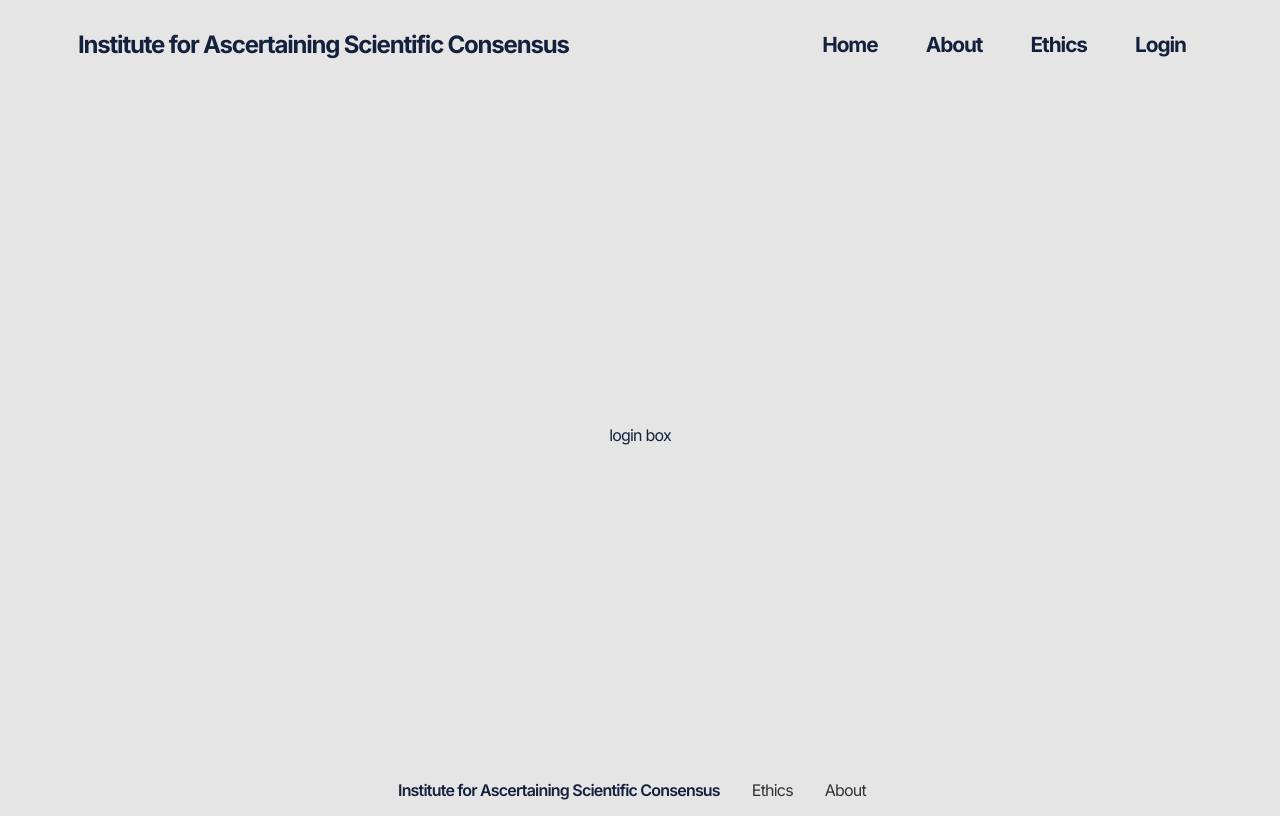
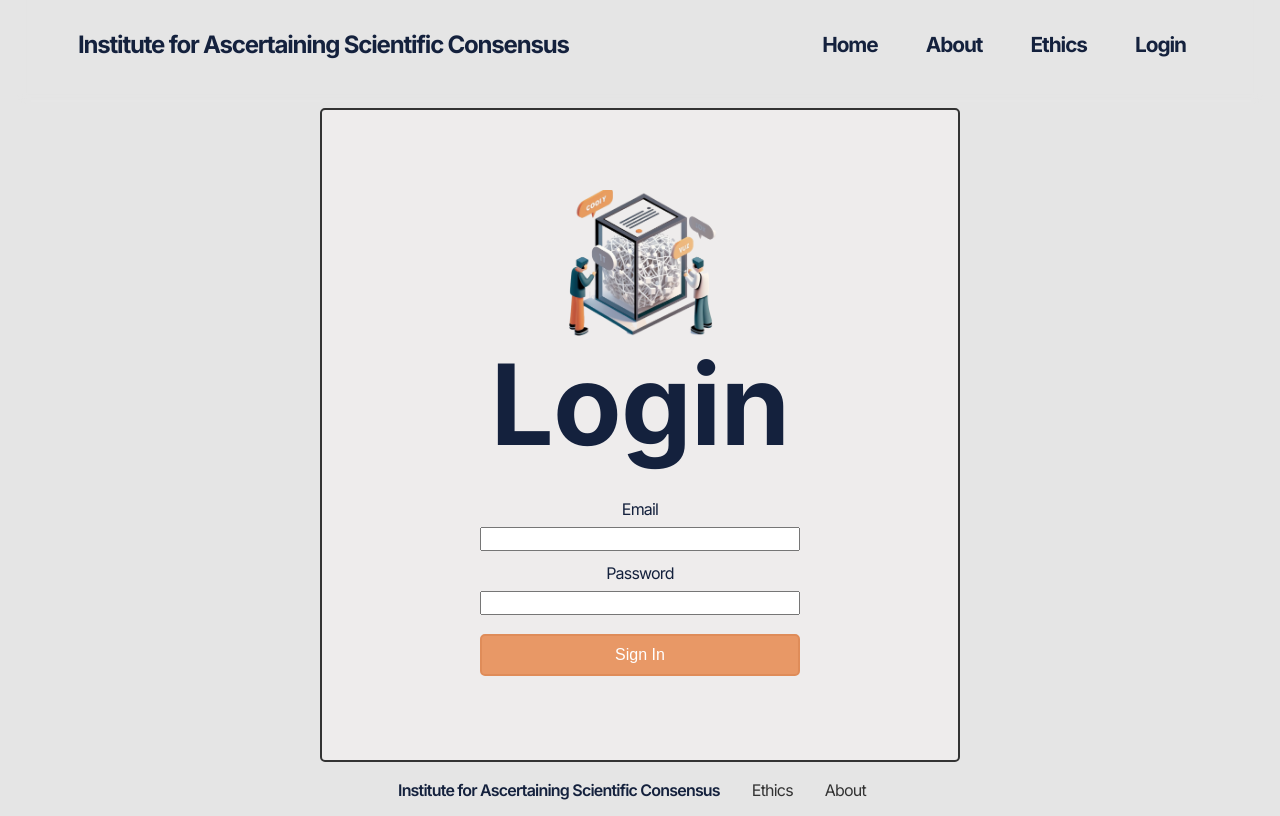
Before and after one commit to DurhamARC/IASCPolls, a React (Create React App) app in the folder react-app/: page /login in a window 1280 px wide. Built offline with nearby package versions, Linux system fonts and the light colour scheme; the HTML template or start-up script is replaced by a standard one.

Commit message:
login page

```diff
--- a/react-app/src/App.css
+++ b/react-app/src/App.css
@@ -55,6 +55,7 @@ p, ol, ul {
 .container{  display: flex;
   flex-direction: column;
   align-items: center;
+  justify-content: space-between;
   height: 100vh;
   width: 100vw;
 }
@@ -74,7 +75,6 @@ p, ol, ul {
   font-size: 1.5rem;
   background-color:#e89866;
   color: #FFFFFF;
-  margin-bottom: 4rem;
 }
 
 .button:hover {
@@ -270,9 +270,12 @@ p, ol, ul {
 
 
 .home--eyecatching{
-  height: 120vh;
+  flex-direction: row;
   background-color: #DFAB77;
   margin-bottom: 2rem;
+  justify-content: flex-start;
+  height: fit-content;
+  padding:2rem;
 }
 
 .home--eyecatching div {
@@ -284,7 +287,7 @@ p, ol, ul {
 
 
 .home--eyecatching h2{
-  font-size: 1.5rem;
+  font-size: 1.2rem;
   font-weight: 500;
   color: #f5f2ee;
   padding-right: 4rem;
@@ -300,8 +303,8 @@ p, ol, ul {
 
 
 .home-pic-2{
-  width: 100%;
-  height: 100%;
+  width: 50%;
+  height: 30rem;
   background-position: center;
   background-image: url('./front-page-comp.png');
   background-repeat: no-repeat;
@@ -313,7 +316,7 @@ p, ol, ul {
 .home--about{
   background-color: #D9D1D3;
   padding: 4rem;
-  height: 80vh;
+  height: auto;
   flex-direction: column;
 }
 
@@ -322,8 +325,9 @@ p, ol, ul {
 }
 
 .home--about h3{
-  font-size: 1.5rem;
+  font-size: 1.2rem;
   font-weight: 500;
+  width: 50%;
 }
 
 .home--about h2{
@@ -335,12 +339,13 @@ p, ol, ul {
   border: 2px solid #df8c59;
   background-color:#e89866;
   color: #FFFFFF;
+  font-size: 1.2rem;
 }
 
 
 .home-pic-3{
   width: 50%;
-  height: 50%;
+  height: 15rem;
   background-position: center;
   background-image: url('./front-page-scientists.png');
   background-repeat: no-repeat;
@@ -408,7 +413,9 @@ p, ol, ul {
 
   .home--button {
     font-size: 1rem;
+    padding-bottom: 1rem;
   }
+
 }
 
 
@@ -784,3 +791,64 @@ p, ol, ul {
   justify-content: center;
   align-items: center;
 }
+
+.login--content {
+  width: 50%;
+  height: auto;
+  padding: 4rem;
+  border-radius: 5px;
+  display: flex;
+  flex-direction: column;
+  justify-content: center;
+  align-items: center;
+  border-radius: 5px;
+  border: 2px solid rgba(51, 51, 51, 1);
+  background-color: #eeecec;
+}
+
+.login--form{
+  height:40%;
+  width: 70%;
+  display: flex;
+  flex-direction: column;
+  justify-content: space-evenly;
+  align-items: center;
+  margin: 1rem;
+}
+
+.login--form div {
+  display: flex;
+  flex-direction: column;
+  justify-content: center;
+  align-items: center;
+}
+
+.login--form label {
+  font-size: 1rem;
+  font-weight: 500;
+  padding: .5rem;
+}
+
+.login--form input {
+  font-size: 1rem;
+  width: 25vw;
+  height: 3vh;
+  padding-left: 1rem;
+  padding-right: 1rem;
+  text-align: left;
+}
+
+.login--form button {
+  font-size: 1rem;
+  font-weight: 500;
+}
+
+.login--pic {
+  background-size: 10rem;
+  height: 10rem;
+  margin-top: 1rem;
+}
+
+.login--form h1 {
+  font-size: 1rem;
+}
--- a/react-app/src/App.js
+++ b/react-app/src/App.js
@@ -9,6 +9,7 @@ import Ethics from './pages/Ethics';
 import Error from './pages/Error';
 import PollTemp from './pages/Poll-temp';
 import Login from './pages/Login';
+import Dashboard from './pages/Dashboard';
 
 function App() {
 
@@ -24,6 +25,7 @@ function App() {
           <Route path="/error" element={<Error />} />
           <Route path="/poll-temp" element={<PollTemp />} />
           <Route path="/login" element={<Login />} />
+          <Route path="/dashboard" element={<Dashboard />} />
         </Routes>
       </BrowserRouter>
     </div>
--- /dev/null
+++ b/react-app/src/pages/Dashboard.js
@@ -0,0 +1,16 @@
+import React, { useState } from "react";
+import { useNavigate } from "react-router-dom";
+import NavBar from "../components/NavBar";
+import Footer from "../components/Footer";
+
+export default function Dashboard() {
+  return (
+    <div className="container">
+      <NavBar />
+      <div>
+
+      </div>
+      <Footer />
+    </div>
+  );
+}
--- a/react-app/src/pages/Login.js
+++ b/react-app/src/pages/Login.js
@@ -1,17 +1,69 @@
-import React from "react";
-import NavBar from '../components/NavBar';
-import Footer from '../components/Footer';
+import React, { useState } from "react";
+import { useNavigate } from "react-router-dom";
+import NavBar from "../components/NavBar";
+import Footer from "../components/Footer";
 
-export default function Login(){
+export default function Login() {
+  const [email, setEmail] = useState("");
+  const [password, setPassword] = useState("");
+
+  const handleChange = (event) => {
+    if (event.target.name === "email") {
+      setEmail(event.target.value);
+    } else if (event.target.name === "password") {
+      setPassword(event.target.value);
+    }
+  };
+
+  const history = useNavigate();
+
+  const handleSubmit = (event) => {
+    event.preventDefault();
+    // Validate email and password
+    if (email === "example@email.com" && password === "password123") {
+      // Redirect to dashboard page
+      history.push("/dashboard");
+    } else {
+      alert("Invalid email or password");
+    }
+  };
+
   return (
     <div className="container login--container">
       <NavBar />
       <div className="login-box">
+        <div className="login--content">
+            <div className="home-pic login--pic"></div>
           <div>
-                login box
+            <h1>Login</h1>
           </div>
+            <form onSubmit={handleSubmit} className="login--form">
+              <div>
+                <label htmlFor="email">Email</label>
+                <input
+                  type="email"
+                  id="email"
+                  name="email"
+                  value={email}
+                  onChange={handleChange}
+                />
+              </div>
+              <div>
+                <label htmlFor="password">Password</label>
+                <input
+                  type="password"
+                  id="password"
+                  name="password"
+                  value={password}
+                  onChange={handleChange}
+                />
+              </div>
+              <button type="submit" className="button ">Sign In</button>
+            </form>
+          </div>
+
       </div>
       <Footer />
     </div>
-    )
-};
+  );
+}
```
Lines whose indentation alone changed are shown as unchanged.
